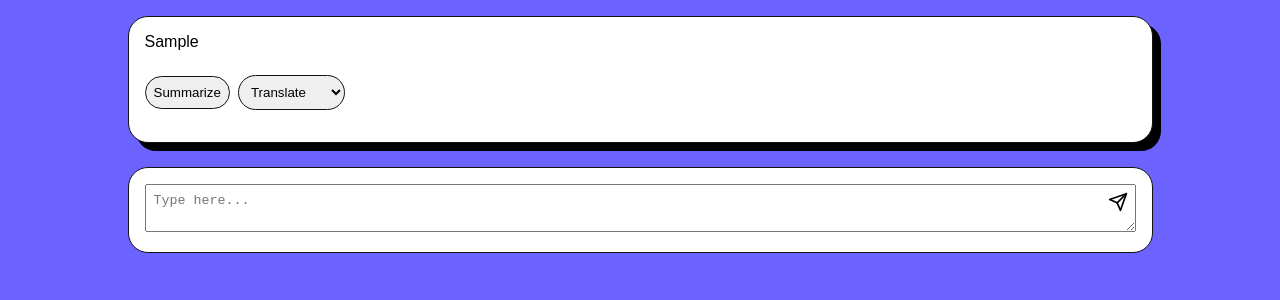
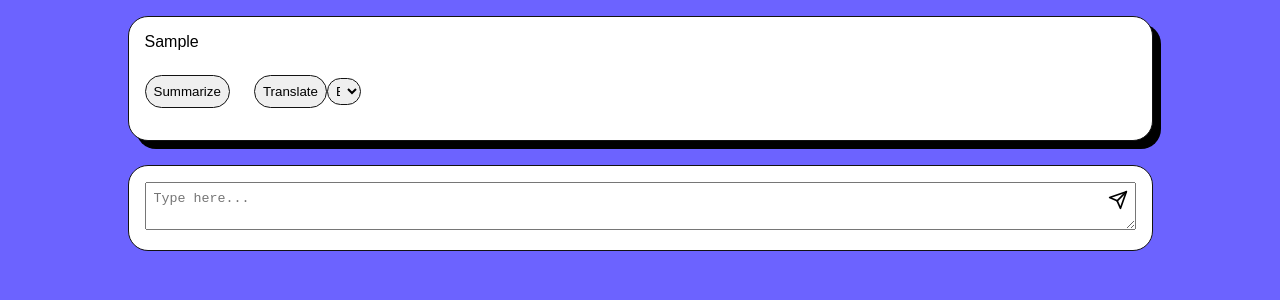
Before and after one commit to MUFTIATBAKARE/LingoBot, a Next.js app: page / in a window 1280 px wide. Both pictures are taken after typing "Sample" into the empty fields and a click on the button 1117 px from the left and 53 px from the top of the page. Shown: the top 300 px of the page. Built offline with nearby package versions, Linux system fonts and the light colour scheme; a web font is replaced by a local one.

Commit message:
feat: create functionality

```diff
--- a/src/app/globals.css
+++ b/src/app/globals.css
@@ -7,6 +7,7 @@
   margin: 0;
   padding: 0;
   box-sizing: border-box;
+  scroll-behavior: smooth;
 }
 body {
   font-family: "Figtree", sans-serif;
@@ -72,8 +73,15 @@ li {
   border-radius: 24px;
   border: 1px solid hsl(0, 0%, 7%);
 }
-.translate-select {
-  margin-left: 8px;
+Select {
+  padding: 4px;
+  border-radius: 24px;
+  border: 1px solid hsl(0, 0%, 7%);
+  width: 20%;
+}
+.btn-container {
+  display: flex;
+  gap: 24px;
 }
 @media screen and (min-width: 501px) and (max-width: 768px) {
   .main-container {
--- a/src/app/layout.js
+++ b/src/app/layout.js
@@ -11,6 +11,11 @@ const geistMono = localFont({
   variable: "--font-geist-mono",
   weight: "100 900",
 });
+
+<meta
+  httpEquiv="origin-trial"
+  content={process.env.Language_Detection_Token}
+/>;
 
 export const metadata = {
   title: "Create Next App",
--- a/src/app/page.js
+++ b/src/app/page.js
@@ -5,15 +5,18 @@ import { FiSend } from "react-icons/fi";
 export default function Home() {
   const [prompts, setPrompts] = useState([]);
   const [isSupported, setIsSupported] = useState(true);
-  const [language, setLanguage] = useState(null);
-  const [textSummary, setTextSummary] = useState(null);
+  const [languageTag, setLanguageTag] = useState(null);
+  const [textSummary, setTextSummary] = useState("");
+  const [translate, setTranslate] = useState("");
+  const [selectOption, setSelectOption] = useState("");
 
   const inputRef = useRef(null);
 
   const handleSubmit = (e) => {
     e.preventDefault();
     const data = inputRef.current.value;
-    setPrompts((prevPrompts) => [...prevPrompts, data]);
+    const newPrompt = { text: data, language: null };
+    setPrompts((prevPrompts) => [...prevPrompts, newPrompt]);
     inputRef.current.value = "";
     const detectLanguage = async () => {
       if (!("translation" in self)) {
@@ -22,7 +25,6 @@ export default function Home() {
       }
       try {
         const detector = await self.ai.languageDetector.create();
-        // const detector = self.translation.createDetector();
         const { detectedLanguage } = (await detector.detect(data.trim()))[0];
         const languageTagToHumanReadable = (
           detectedLanguage,
@@ -37,7 +39,13 @@ export default function Home() {
           detectedLanguage,
           "en"
         );
-        setLanguage(humanReadableLanguage);
+        setLanguageTag(detectedLanguage);
+        setPrompts((prevPrompts) => {
+          const updatedPrompts = [...prevPrompts];
+          updatedPrompts[updatedPrompts.length - 1].language =
+            humanReadableLanguage;
+          return updatedPrompts;
+        });
       } catch (error) {
         console.log(error);
         return error;
@@ -49,7 +57,7 @@ export default function Home() {
   const handleTextSummarize = (e) => {
     e.preventDefault();
     const summarizeText = async () => {
-      console.log(prompts);
+      console.log(prompt.text);
       const data = prompts[prompts.length - 1];
       console.log(data);
       if (!("summarizer" in self)) {
@@ -74,6 +82,35 @@ export default function Home() {
     };
     summarizeText();
   };
+  const handleTranslateText = (e) => {
+    e.preventDefault();
+    const data = prompts[prompts.length - 1];
+    const translateText = async () => {
+      if (!("createTranslator" in self)) {
+        setIsSupported(false);
+        return;
+      }
+      console.log(selectOption);
+      console.log(data);
+      try {
+        console.log(data.text);
+        console.log(selectOption);
+        console.log(languageTag);
+        const translator = await self.ai.translator.create({
+          sourceLanguage: languageTag,
+          targetLanguage: selectOption,
+        });
+        const translation = await translator.translate(data.text);
+        console.log(translation);
+        setTranslate(translation);
+      } catch (error) {
+        console.log(error);
+        setTranslate(error.message);
+        return error;
+      }
+    };
+    translateText();
+  };
   return (
     <div className="main-container">
       {prompts.length > 0 && (
@@ -81,8 +118,9 @@ export default function Home() {
           <ul>
             {prompts.map((prompt, index) => (
               <div key={index} className="prompt-container">
-                <li>{prompt}</li>
-                <p>{language}</p>
+                <li>{prompt.text}</li>
+                <p>{prompt.language}</p>
+                <div className="btn-container">
                   <button
                     type="button"
                     className="summarize_btn"
@@ -90,27 +128,39 @@ export default function Home() {
                   >
                     Summarize
                   </button>
-                <label hidden htmlFor="output">
-                  Summary/Translation:
-                </label>
-                <output>{textSummary}</output>
+                  <div>
+                    <button
+                      type="button"
+                      className="translate-select"
+                      onClick={handleTranslateText}
+                    >
+                      Translate
+                    </button>
                     <label htmlFor="translate">
-                  <select id="translate" className="translate-select">
-                    <option defaultValue="Translate">Translate</option>
+                      <select
+                        id="translate"
+                        value={selectOption}
+                        onChange={(e) => {
+                          setSelectOption(e.target.value);
+                        }}
+                      >
                         <option value="en">English</option>
                         <option value="pt">Portuguese</option>
                         <option value="es">Spanish</option>
                         <option value="ru">Russian</option>
                         <option value="tr">Turkish</option>
-                    <option Value="fr">French</option>
+                        <option value="fr">French</option>
                       </select>
                     </label>
+                  </div>
+                </div>
+                <h5>{textSummary}</h5>
+                <h5>{translate}</h5>
               </div>
             ))}
           </ul>
         </div>
       )}
-      {/* detects language */}
 
       <form onSubmit={handleSubmit}>
         <label hidden htmlFor="input">
```
Lines whose indentation alone changed are shown as unchanged.
